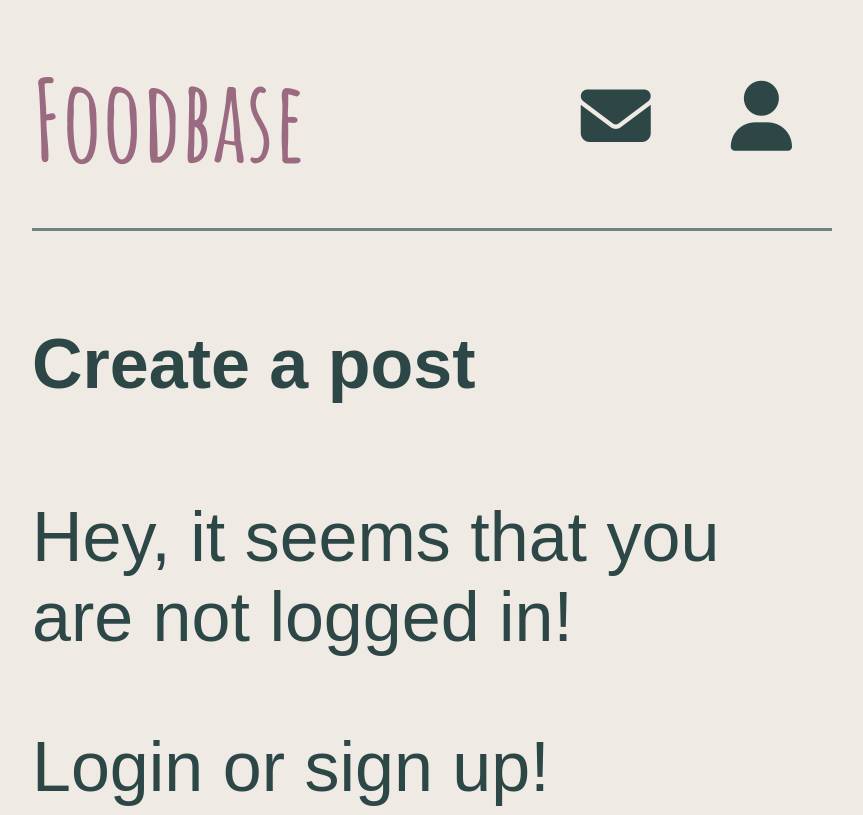
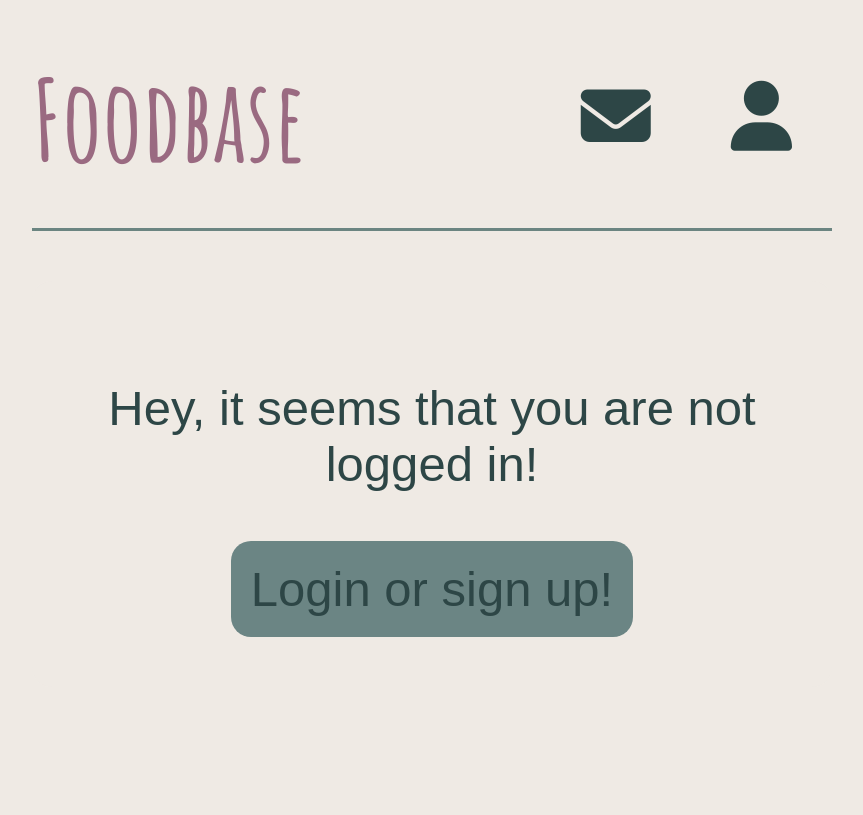
Before and after one commit to karoliam/Foodbase-web, a website: page Front-end/html/anonymousUser.html in a window 1280 px wide. Shown: the whole page, without its empty margins (208-1071 px from the left). Drawn offline with Linux system fonts and the light colour scheme.

Commit message:
added username to openedPost and created view for anonymous user

```diff
--- a/Front-end/html/anonymousUser.html
+++ b/Front-end/html/anonymousUser.html
@@ -4,7 +4,7 @@
     <meta charset="UTF-8">
     <title>Create post</title>
     <link rel="stylesheet" href="../css/feed.css">
-    <link rel="stylesheet" href="../css/createPostAnon.css">
+    <link rel="stylesheet" href="../css/anonymousUser.css">
 
     <script src="https://kit.fontawesome.com/ee9ba64db8.js" crossorigin="anonymous"></script>
     <!-- Amatic SC -->
@@ -23,7 +23,6 @@
                 <li class="profile"><a href="profile.html"><i class="fa-solid fa-user"></i></a></li>
             </ul>
         </nav>
-        <h4>Create a post</h4>
     </header>
 
     <article>
--- a/Front-end/javascript/openedPost.js
+++ b/Front-end/javascript/openedPost.js
@@ -53,7 +53,7 @@ const allPosts = (post) => {
 
 //stuff inside of the white box (username, description and flag)
     username.classList.add('username');
-    username.textContent = 'horse_girl_94'
+    username.textContent = post.username;
     innerFigcap.textContent = post.description;
     innerFigcap.classList.add('descriptionText');
     figcaption.appendChild(username);
```
